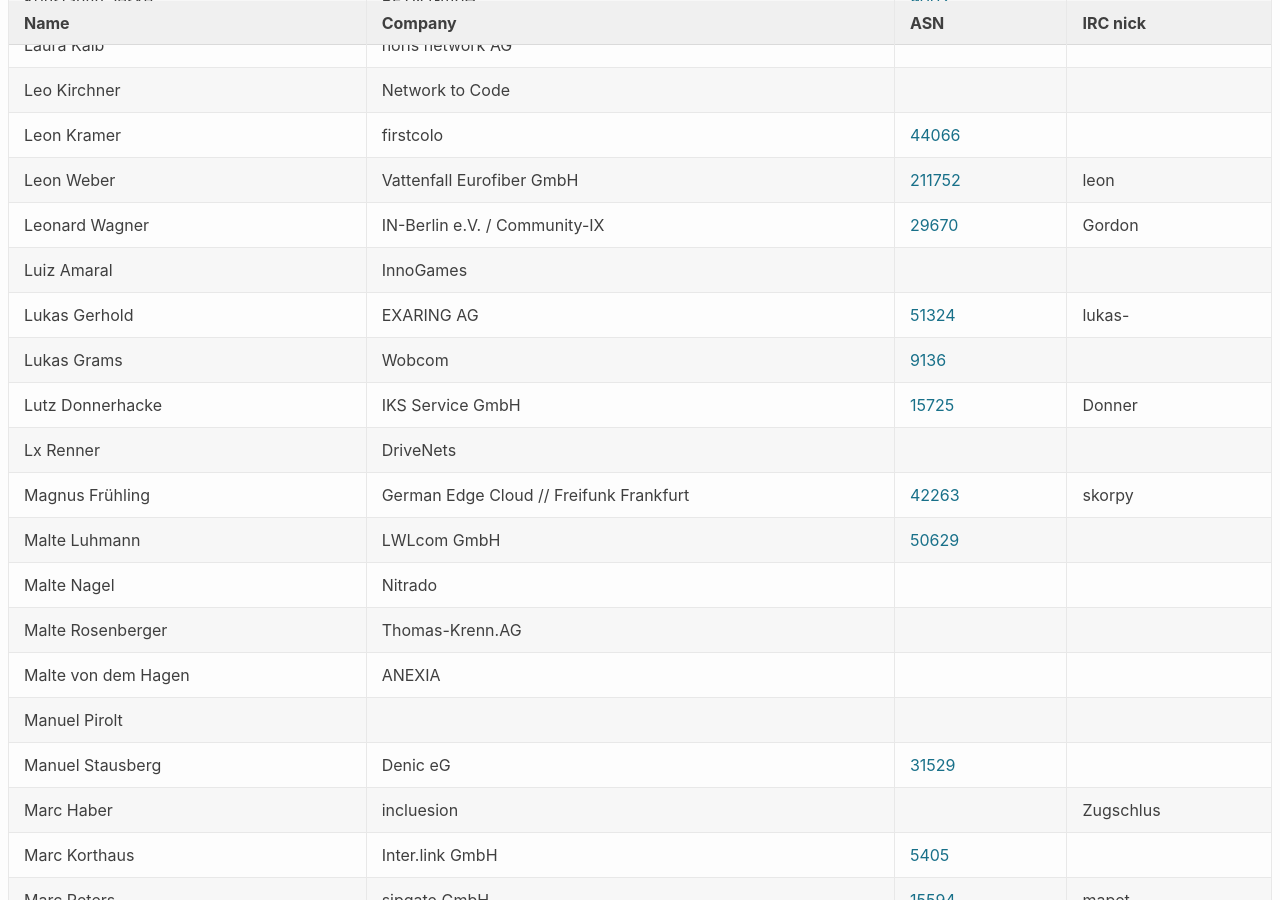
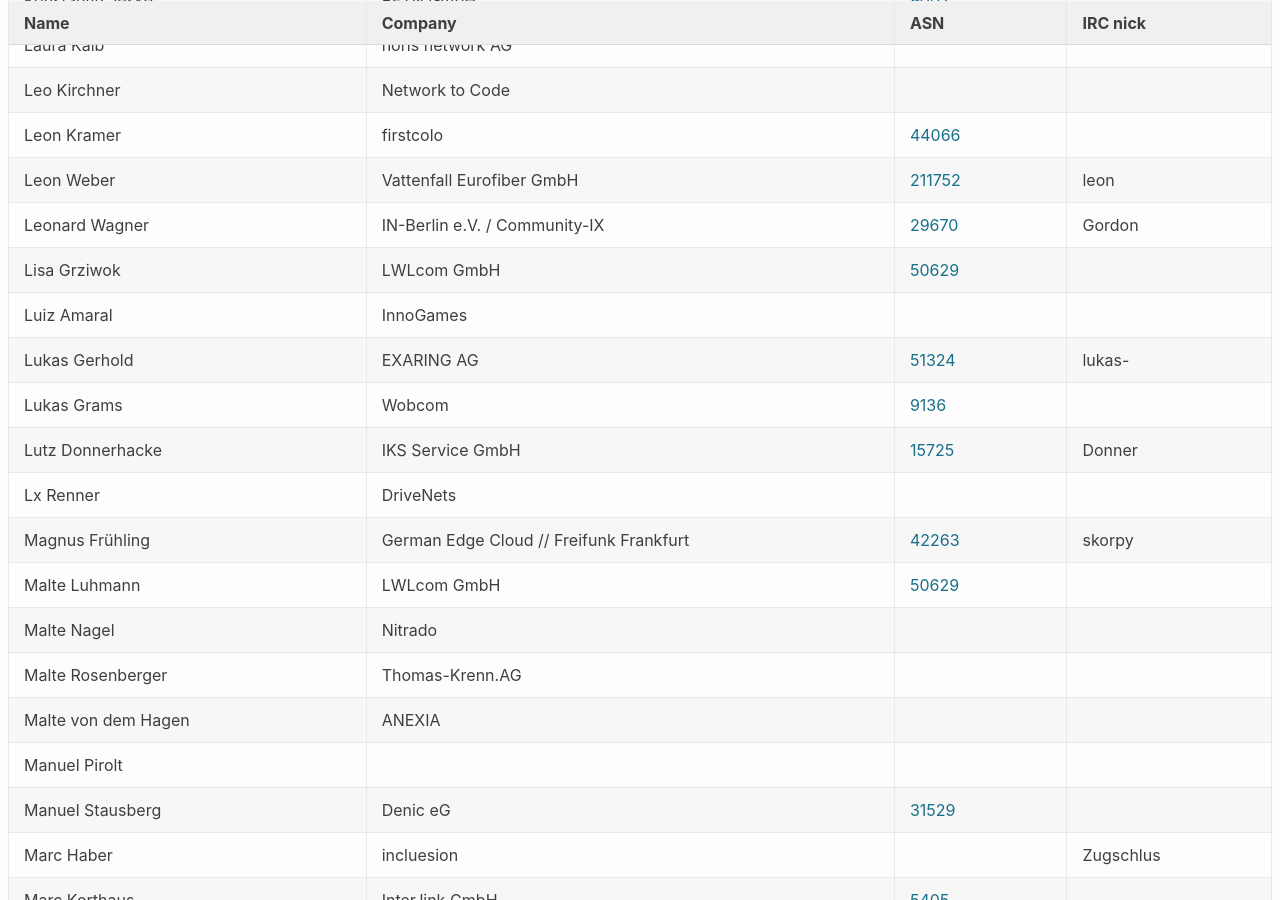
Before and after one commit to denog/pretix-attendeelist, a Jekyll site: the page built from denog14/index.md, in a window 1280 px wide and 900 px high, scrolled down 6454 px. Built offline with Jekyll 4.4.1, drawn with Linux system fonts in a browser that asks for light colours.

Commit message:
Latest data: Tue Nov  8 09:10:39 UTC 2022

```diff
--- a/_data/attendees_denog14_onsite.json
+++ b/_data/attendees_denog14_onsite.json
@@ -868,6 +868,12 @@
     "company": "Vattenfall Eurofiber GmbH",
     "irc": "leon",
     "asn": "211752"
+  },
+  {
+    "name": "Lisa Grziwok",
+    "company": "LWLcom GmbH",
+    "irc": null,
+    "asn": "50629"
   },
   {
     "name": "Luiz Amaral",
```
